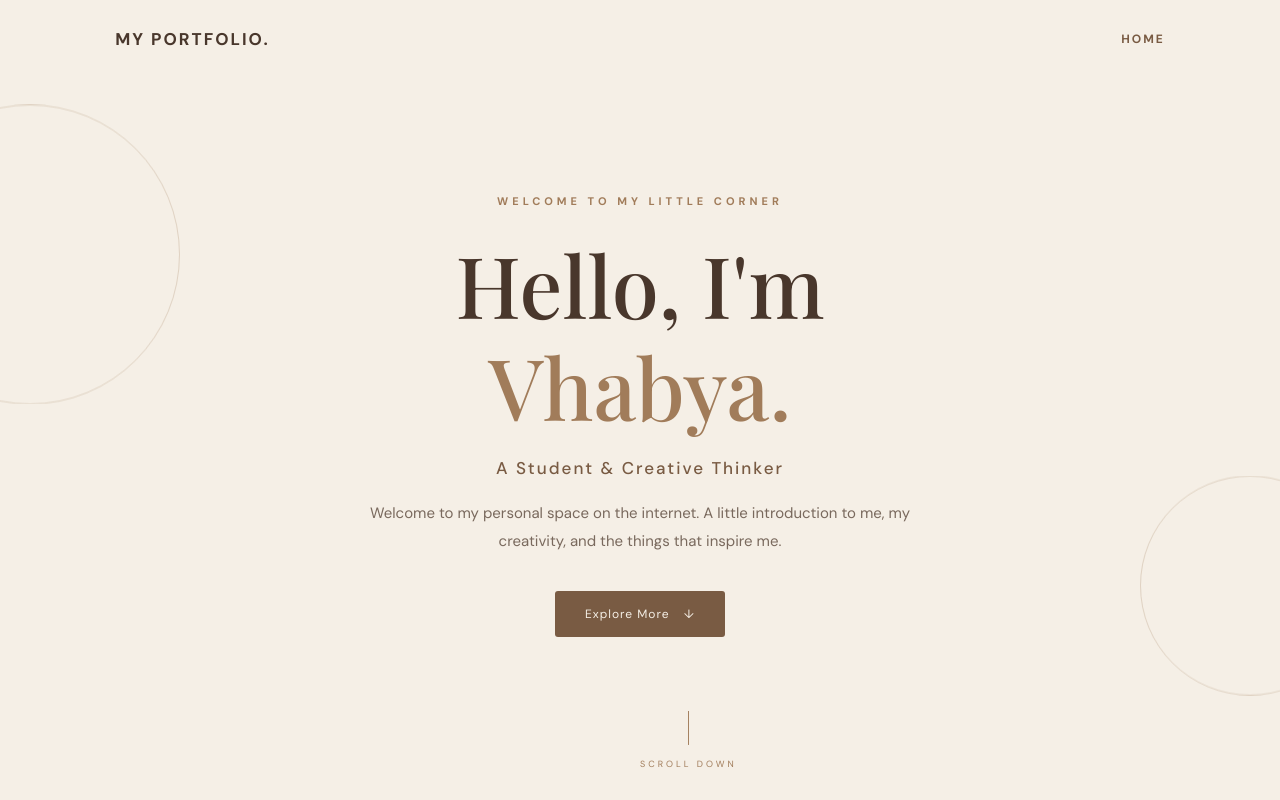
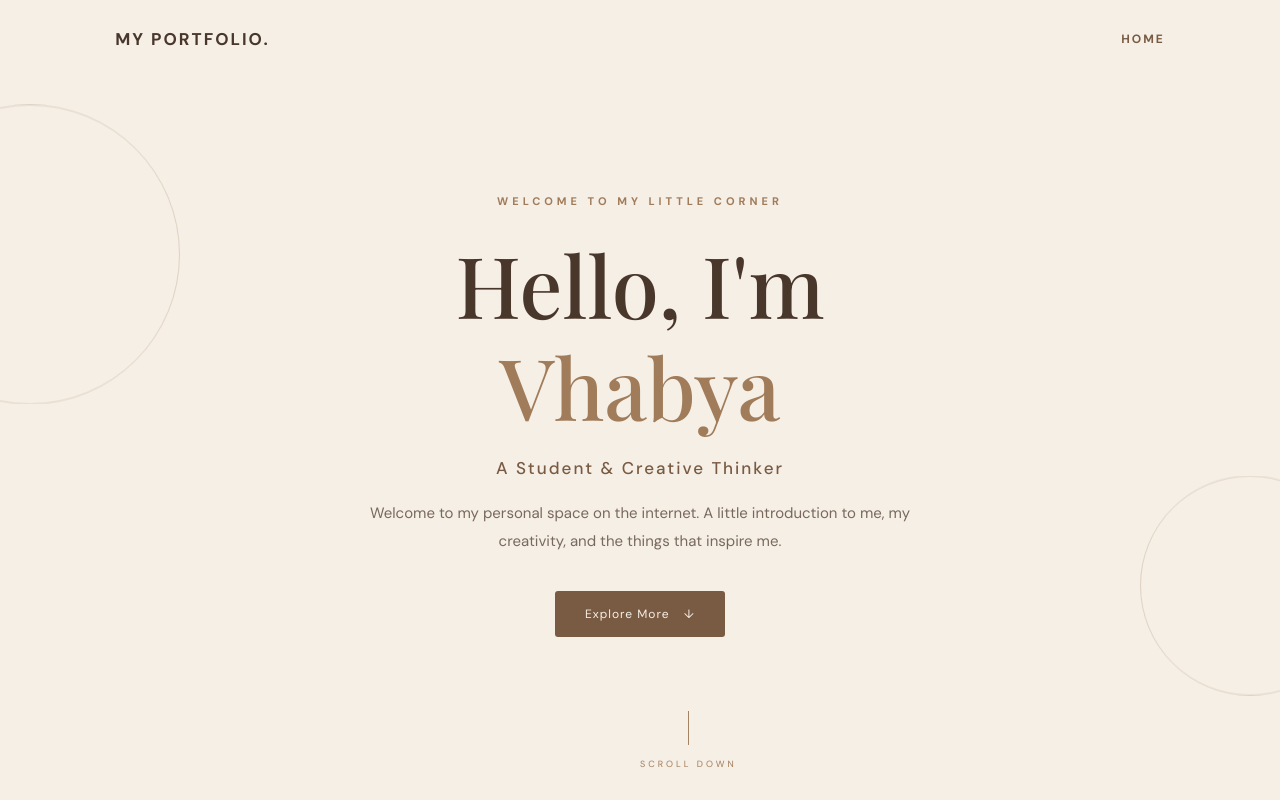
Before and after one commit to vhabyapokharel-design/Vhabya, a plain HTML site: page index.html in a window 1280 px wide. Shown: the top 800 px of the page. Drawn offline with nearby package versions, Linux system fonts and the light colour scheme.

Commit message:
Update index.html

```diff
--- a/index.html
+++ b/index.html
@@ -30,7 +30,7 @@
 
                 <h1>
                     Hello, I'm
-                    <span class="name">Vhabya.</span>
+                    <span class="name">Vhabya</span>
                 </h1>
 
                 <h2>A Student & Creative Thinker</h2>
```
